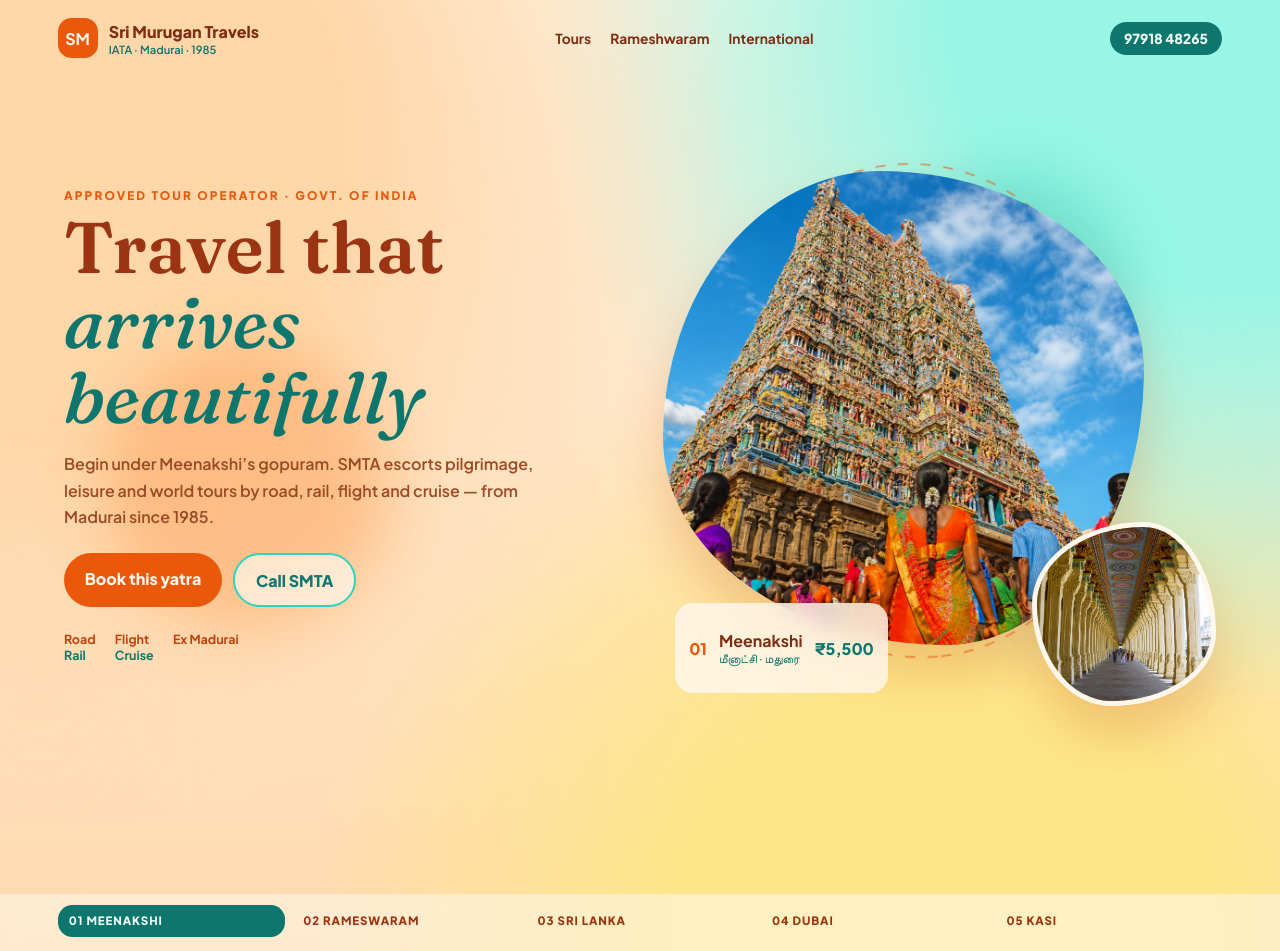
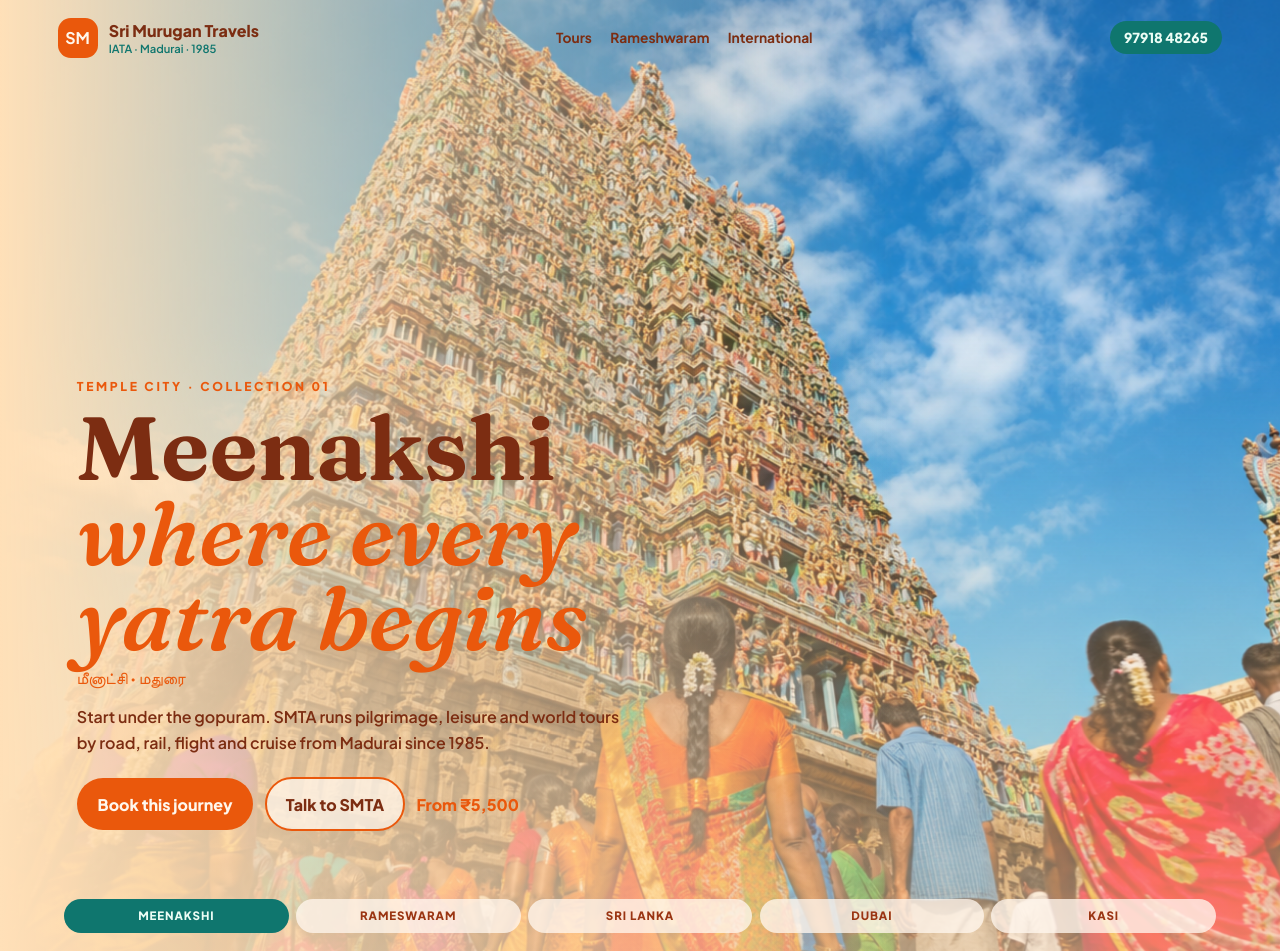
Before and after one commit to claudeelancier/hari, a PHP site: page / in a window 1280 px wide. Run offline with PHP 8.4, Linux system fonts and the light colour scheme.

Commit message:
Animate the entire SMTA hero panel on each destination
Each yatra is a full-screen panel (photo, wash, copy, CTAs). The
whole panel switches with a new transition: sash, box, rise, fan, or
soft scale — not a photo-only blob swap.

Co-authored-by: claudeelancier <claudeelancier@users.noreply.github.com>

```diff
--- a/css/hero.css
+++ b/css/hero.css
@@ -1,9 +1,5 @@
 :root {
-  --cream: #fff3e4;
-  --saffron: #ea580c;
-  --teal: #0f766e;
-  --ink: #7c2d12;
-  --ease: cubic-bezier(0.22, 1, 0.36, 1);
+  --ease: cubic-bezier(0.19, 1, 0.22, 1);
 }
 
 *,
@@ -16,8 +12,7 @@ html,
 body {
   margin: 0;
   min-height: 100%;
-  background: #ffe8cc;
-  color: var(--ink);
+  background: #ffe7c8;
   font-family: "Plus Jakarta Sans", system-ui, sans-serif;
 }
 
@@ -31,57 +26,193 @@ a {
   isolation: isolate;
   min-height: 100svh;
   overflow: hidden;
-  background: #ffe8cc;
+  background: #ffe7c8;
 }
 
-.mesh {
+.panels,
+.panel {
   position: absolute;
-  inset: -10%;
-  z-index: 0;
-  background:
-    radial-gradient(circle at 12% 20%, #ffd7a8 0 18%, transparent 42%),
-    radial-gradient(circle at 88% 10%, #99f6e4 0 16%, transparent 40%),
-    radial-gradient(circle at 70% 90%, #fde68a 0 18%, transparent 42%),
-    linear-gradient(180deg, #fff7ed, #ffd7a8);
-  animation: mesh 18s ease-in-out infinite alternate;
+  inset: 0;
 }
 
-.glow {
-  position: absolute;
-  z-index: 0;
-  border-radius: 50%;
-  filter: blur(30px);
+.panel {
+  display: grid;
+  align-items: end;
+  padding: 0 6vw 7.5rem;
+  color: #7c2d12;
+  opacity: 0;
+  visibility: hidden;
   pointer-events: none;
 }
 
-.glow-a {
-  width: 18rem;
-  height: 18rem;
-  left: 8%;
-  top: 36%;
-  background: rgba(249, 115, 22, 0.28);
+.panel.is-on,
+.panel.is-leave {
+  opacity: 1;
+  visibility: visible;
+  pointer-events: auto;
 }
 
-.glow-b {
-  width: 14rem;
-  height: 14rem;
-  right: 12%;
-  top: 18%;
-  background: rgba(20, 184, 166, 0.28);
+.panel.is-on {
+  z-index: 2;
 }
 
-.nav,
-.layout,
-.board {
+.panel.is-leave {
+  z-index: 3;
+}
+
+.panel__bg {
+  position: absolute;
+  inset: -4%;
+  z-index: 0;
+}
+
+.panel__bg img {
+  width: 100%;
+  height: 100%;
+  object-fit: cover;
+  display: block;
+  animation: ken 22s ease-in-out infinite alternate;
+}
+
+.panel__wash {
+  position: absolute;
+  inset: 0;
+  z-index: 1;
+  background:
+    linear-gradient(90deg, var(--wash) 0%, color-mix(in srgb, var(--wash) 35%, transparent) 48%, transparent 70%),
+    linear-gradient(180deg, transparent 35%, color-mix(in srgb, var(--wash) 55%, transparent));
+}
+
+.panel__copy {
   position: relative;
   z-index: 2;
+  max-width: 40rem;
+}
+
+.kicker {
+  margin: 0 0 0.7rem;
+  font-size: 0.76rem;
+  font-weight: 800;
+  letter-spacing: 0.22em;
+  text-transform: uppercase;
+  color: var(--accent);
+}
+
+h1 {
+  margin: 0;
+  font-family: "Fraunces", serif;
+  font-size: clamp(3rem, 7vw, 6.4rem);
+  line-height: 0.95;
+}
+
+h1 em {
+  display: block;
+  font-style: italic;
+  color: var(--accent);
+}
+
+.tamil {
+  margin: 0.45rem 0 0;
+  font-family: "Fraunces", serif;
+  color: var(--accent);
+}
+
+.lede {
+  margin: 1rem 0 1.3rem;
+  max-width: 34rem;
+  font-weight: 600;
+  line-height: 1.65;
+}
+
+.row {
+  display: flex;
+  flex-wrap: wrap;
+  gap: 0.7rem;
+  align-items: center;
+}
+
+.btn {
+  padding: 0.95rem 1.3rem;
+  border-radius: 999px;
+  font-weight: 800;
+  background: var(--accent);
+  color: #fff7ed;
+}
+
+.ghost {
+  padding: 0.9rem 1.2rem;
+  border-radius: 999px;
+  font-weight: 800;
+  border: 2px solid var(--accent);
+  background: rgba(255, 247, 237, 0.72);
+}
+
+.price {
+  font-weight: 800;
+  color: var(--accent);
+}
+
+.panel[data-fx="sash"].is-on {
+  animation: sashIn 1.05s var(--ease) both;
+}
+
+.panel[data-fx="sash"].is-leave {
+  animation: sashOut 0.8s ease both;
+}
+
+.panel[data-fx="box"].is-on {
+  animation: boxIn 1.05s var(--ease) both;
+}
+
+.panel[data-fx="box"].is-leave {
+  animation: boxOut 0.75s ease both;
+}
+
+.panel[data-fx="rise"].is-on {
+  animation: riseIn 1s var(--ease) both;
+}
+
+.panel[data-fx="rise"].is-leave {
+  animation: riseOut 0.7s ease both;
+}
+
+.panel[data-fx="fan"].is-on {
+  animation: fanIn 1.1s var(--ease) both;
+}
+
+.panel[data-fx="fan"].is-leave {
+  animation: fanOut 0.75s ease both;
+}
+
+.panel[data-fx="soft"].is-on {
+  animation: softIn 1.15s var(--ease) both;
+}
+
+.panel[data-fx="soft"].is-leave {
+  animation: softOut 0.7s ease both;
+}
+
+.panel.is-on .panel__copy > * {
+  animation: copyIn 0.7s var(--ease) both;
+}
+
+.panel.is-on .panel__copy > *:nth-child(2) { animation-delay: 0.08s; }
+.panel.is-on .panel__copy > *:nth-child(3) { animation-delay: 0.14s; }
+.panel.is-on .panel__copy > *:nth-child(4) { animation-delay: 0.2s; }
+.panel.is-on .panel__copy > *:nth-child(5) { animation-delay: 0.26s; }
+
+.nav,
+.switch {
+  position: relative;
+  z-index: 8;
 }
 
 .nav {
   display: flex;
   align-items: center;
   justify-content: space-between;
-  padding: 1.15rem 4.5vw 0;
+  padding: 1.1rem 4.5vw 0;
+  color: #7c2d12;
 }
 
 .brand {
@@ -96,7 +227,7 @@ a {
   place-items: center;
   width: 2.5rem;
   height: 2.5rem;
-  border-radius: 0.85rem;
+  border-radius: 0.8rem;
   background: #ea580c;
   color: #fff7ed;
 }
@@ -105,14 +236,14 @@ a {
   display: block;
   font-size: 0.7rem;
   font-weight: 600;
-  color: var(--teal);
+  color: #0f766e;
 }
 
 .nav nav {
   display: flex;
-  gap: 1.2rem;
+  gap: 1.15rem;
+  font-weight: 700;
   font-size: 0.86rem;
-  font-weight: 700;
 }
 
 .call {
@@ -124,242 +255,96 @@ a {
   font-size: 0.86rem;
 }
 
-.layout {
-  display: grid;
-  grid-template-columns: 0.92fr 1.08fr;
-  gap: 3vw;
-  align-items: center;
-  min-height: calc(100svh - 8.5rem);
-  padding: 1.5rem 5vw 6.5rem;
+.switch {
+  position: absolute;
+  left: 5vw;
+  right: 5vw;
+  bottom: 1.15rem;
+  display: flex;
+  gap: 0.45rem;
 }
 
-.copy h1 {
-  margin: 0.4rem 0 0;
-  font-family: "Fraunces", serif;
-  font-size: clamp(2.6rem, 5.6vw, 5rem);
-  line-height: 1.05;
+.switch button {
+  flex: 1;
+  border: 0;
+  border-radius: 999px;
+  padding: 0.7rem 0.4rem;
+  background: rgba(255, 247, 237, 0.78);
   color: #9a3412;
+  font: 800 0.72rem/1 "Plus Jakarta Sans", sans-serif;
+  letter-spacing: 0.08em;
+  text-transform: uppercase;
+  cursor: pointer;
 }
 
-.copy h1 span {
-  display: block;
-}
-
-.ital {
-  font-style: italic;
-  color: #0f766e;
-}
-
-.eyebrow {
-  margin: 0;
-  font-size: 0.74rem;
-  font-weight: 800;
-  letter-spacing: 0.18em;
-  text-transform: uppercase;
-  color: #ea580c;
-}
-
-.lede {
-  max-width: 32rem;
-  margin: 1rem 0 1.4rem;
-  font-weight: 600;
-  line-height: 1.65;
-  color: #9a4a24;
-}
-
-.cta {
-  display: flex;
-  flex-wrap: wrap;
-  gap: 0.7rem;
-}
-
-.btn-main,
-.btn-ghost {
-  padding: 0.92rem 1.3rem;
-  border-radius: 999px;
-  font-weight: 800;
-}
-
-.btn-main {
-  background: #ea580c;
-  color: #fff7ed;
-}
-
-.btn-ghost {
-  background: rgba(255, 247, 237, 0.7);
-  border: 2px solid #2dd4bf;
-  color: #0f766e;
-}
-
-.meta {
-  display: flex;
-  gap: 1.2rem;
-  padding: 0;
-  margin: 1.5rem 0 0;
-  list-style: none;
-  font-size: 0.78rem;
-  font-weight: 700;
-  color: var(--teal);
-}
-
-.meta strong {
-  display: block;
-  color: #c2410c;
-}
-
-.stage {
-  position: relative;
-  height: min(72vh, 38rem);
-}
-
-.orbit {
-  position: absolute;
-  inset: 4% 6%;
-  fill: none;
-  stroke: #ea580c;
-  stroke-width: 1.4;
-  stroke-dasharray: 8 10;
-  animation: spin 28s linear infinite;
-  opacity: 0.55;
-}
-
-.liquid {
-  position: absolute;
-  overflow: hidden;
-  box-shadow: 0 28px 50px rgba(194, 65, 12, 0.22);
-}
-
-.liquid-main {
-  inset: 8% 12% 14% 8%;
-  animation: blob 12s ease-in-out infinite;
-}
-
-.liquid-mini {
-  width: 11.5rem;
-  height: 11.5rem;
-  right: 0;
-  bottom: 4%;
-  animation: blob 9s ease-in-out infinite reverse;
-  border: 5px solid #fff7ed;
-}
-
-.liquid__stack,
-.liquid__stack img {
-  position: absolute;
-  inset: 0;
-  width: 100%;
-  height: 100%;
-}
-
-.liquid__stack img {
-  object-fit: cover;
-  opacity: 0;
-  transform: scale(1.12);
-  filter: saturate(0.7);
-  transition: opacity 1.1s var(--ease), transform 1.4s var(--ease), filter 1.1s ease;
-}
-
-.liquid__stack img.is-on {
-  opacity: 1;
-  transform: scale(1);
-  filter: saturate(1.05);
-}
-
-.caption {
-  position: absolute;
-  left: 10%;
-  bottom: 6%;
-  display: flex;
-  align-items: center;
-  gap: 0.75rem;
-  padding: 0.7rem 0.9rem;
-  border-radius: 1.1rem;
-  background: rgba(255, 247, 237, 0.82);
-  backdrop-filter: blur(10px);
-}
-
-.caption span {
-  font-weight: 800;
-  color: #ea580c;
-}
-
-.caption b,
-.caption small {
-  display: block;
-}
-
-.caption small {
-  color: var(--teal);
-  font-size: 0.75rem;
-}
-
-.caption em {
-  font-style: normal;
-  font-weight: 800;
-  color: #0f766e;
-}
-
-.board {
-  position: absolute;
-  left: 0;
-  right: 0;
-  bottom: 0;
-  display: flex;
-  gap: 0.45rem;
-  padding: 0.7rem 4.5vw 0.9rem;
-  background: rgba(255, 247, 237, 0.55);
-  backdrop-filter: blur(12px);
-  overflow: auto;
-}
-
-.board button {
-  flex: 1;
-  min-width: 7.5rem;
-  border: 0;
-  border-radius: 0.9rem;
-  padding: 0.55rem 0.7rem;
-  background: transparent;
-  color: #9a3412;
-  font: 800 0.72rem/1.2 "Plus Jakarta Sans", sans-serif;
-  letter-spacing: 0.08em;
-  text-transform: uppercase;
-  text-align: left;
-  cursor: pointer;
-  transition: 0.4s var(--ease);
-}
-
-.board button.is-on {
+.switch button.is-on {
   background: #0f766e;
   color: #ecfdf5;
 }
 
-@keyframes blob {
-  0%, 100% { border-radius: 46% 54% 42% 58% / 52% 40% 60% 48%; }
-  33% { border-radius: 62% 38% 58% 42% / 44% 62% 38% 56%; }
-  66% { border-radius: 40% 60% 36% 64% / 60% 36% 64% 40%; }
+@keyframes ken {
+  from { transform: scale(1); }
+  to { transform: scale(1.1) translate(-1.5%, 1%); }
 }
 
-@keyframes spin {
-  to { transform: rotate(360deg); }
+@keyframes sashIn {
+  from { clip-path: polygon(0 0, 0 0, 0 100%, 0 100%); }
+  to { clip-path: polygon(0 0, 100% 0, 100% 100%, 0 100%); }
 }
 
-@keyframes mesh {
-  from { transform: scale(1) translate(0, 0); }
-  to { transform: scale(1.06) translate(-1.5%, 1%); }
+@keyframes sashOut {
+  from { clip-path: polygon(0 0, 100% 0, 100% 100%, 0 100%); }
+  to { clip-path: polygon(100% 0, 100% 0, 100% 100%, 100% 100%); }
+}
+
+@keyframes boxIn {
+  from { clip-path: inset(48% 48% 48% 48% round 24px); opacity: 0.4; }
+  to { clip-path: inset(0 0 0 0 round 0); opacity: 1; }
+}
+
+@keyframes boxOut {
+  to { clip-path: inset(46% 46% 46% 46% round 24px); opacity: 0; }
+}
+
+@keyframes riseIn {
+  from { clip-path: inset(100% 0 0 0); }
+  to { clip-path: inset(0 0 0 0); }
+}
+
+@keyframes riseOut {
+  to { clip-path: inset(0 0 100% 0); }
+}
+
+@keyframes fanIn {
+  from { clip-path: polygon(50% 50%, 50% 50%, 50% 50%); }
+  to { clip-path: polygon(-20% -20%, 120% -20%, 120% 120%, -20% 120%); }
+}
+
+@keyframes fanOut {
+  to { opacity: 0; transform: scale(1.08); }
+}
+
+@keyframes softIn {
+  from { opacity: 0; transform: scale(1.16); filter: blur(10px); }
+  to { opacity: 1; transform: none; filter: none; }
+}
+
+@keyframes softOut {
+  to { opacity: 0; transform: scale(0.94); }
+}
+
+@keyframes copyIn {
+  from { opacity: 0; transform: translateY(22px); }
+  to { opacity: 1; transform: none; }
 }
 
 @media (max-width: 960px) {
   .nav nav { display: none; }
-  .layout {
-    grid-template-columns: 1fr;
-    min-height: auto;
-    padding-bottom: 5.5rem;
-  }
-  .stage { height: 22rem; }
-  .liquid-mini { width: 7.5rem; height: 7.5rem; }
+  h1 { font-size: 2.6rem; }
+  .switch button { font-size: 0.58rem; padding: 0.55rem 0.2rem; }
 }
 
 @media (prefers-reduced-motion: reduce) {
-  *, *::before, *::after { animation: none !important; transition: none !important; }
-  .liquid__stack img.is-on { transform: none; }
+  *, *::before, *::after { animation: none !important; }
+  .panel.is-on { opacity: 1; visibility: visible; }
 }
--- a/index.html
+++ b/index.html
@@ -7,17 +7,14 @@
     <link rel="preconnect" href="https://fonts.googleapis.com" />
     <link rel="preconnect" href="https://fonts.gstatic.com" crossorigin />
     <link
-      href="https://fonts.googleapis.com/css2?family=Fraunces:ital,opsz,wght@0,9..144,600;1,9..144,500&family=Plus+Jakarta+Sans:wght@500;600;700;800&display=swap"
+      href="https://fonts.googleapis.com/css2?family=Fraunces:ital,opsz,wght@0,9..144,650;1,9..144,550&family=Plus+Jakarta+Sans:wght@600;700;800&display=swap"
       rel="stylesheet"
     />
     <link rel="stylesheet" href="./css/hero.css" />
   </head>
   <body>
     <section class="hero" id="hero">
-      <div class="mesh" aria-hidden="true"></div>
-      <div class="glow glow-a" data-depth="0.15" aria-hidden="true"></div>
-      <div class="glow glow-b" data-depth="0.28" aria-hidden="true"></div>
-
+      <div class="panels" id="panels"></div>
       <header class="nav">
         <a class="brand" href="https://www.srimurugantravel.com/">
           <b>SM</b>
@@ -30,48 +27,7 @@
         </nav>
         <a class="call" href="tel:+919791848265">97918 48265</a>
       </header>
-
-      <div class="layout">
-        <div class="copy">
-          <p class="eyebrow">Approved tour operator · Govt. of India</p>
-          <h1>
-            <span>Travel that</span>
-            <span class="ital">arrives beautifully</span>
-          </h1>
-          <p class="lede" id="lede"></p>
-          <div class="cta">
-            <a class="btn-main" href="https://www.srimurugantravel.com/">Book this yatra</a>
-            <a class="btn-ghost" href="tel:+919791848265">Call SMTA</a>
-          </div>
-          <ul class="meta">
-            <li><strong>Road</strong> Rail</li>
-            <li><strong>Flight</strong> Cruise</li>
-            <li><strong>Ex Madurai</strong></li>
-          </ul>
-        </div>
-
-        <div class="stage" data-depth="0.08">
-          <svg class="orbit" viewBox="0 0 420 420" aria-hidden="true">
-            <ellipse cx="210" cy="210" rx="196" ry="168" />
-          </svg>
-          <div class="liquid liquid-main" id="main">
-            <div class="liquid__stack" id="main-stack"></div>
-          </div>
-          <div class="liquid liquid-mini" id="mini" data-depth="0.2">
-            <div class="liquid__stack" id="mini-stack"></div>
-          </div>
-          <div class="caption">
-            <span id="code">01</span>
-            <p>
-              <b id="name">Meenakshi</b>
-              <small id="tamil">மீனாட்சி · மதுரை</small>
-            </p>
-            <em id="fare">₹5,500</em>
-          </div>
-        </div>
-      </div>
-
-      <div class="board" id="board"></div>
+      <div class="switch" id="switch"></div>
     </section>
     <script src="./js/hero.js"></script>
   </body>
```
Also changed, not shown: js/hero.js (+73 -57 lines).
